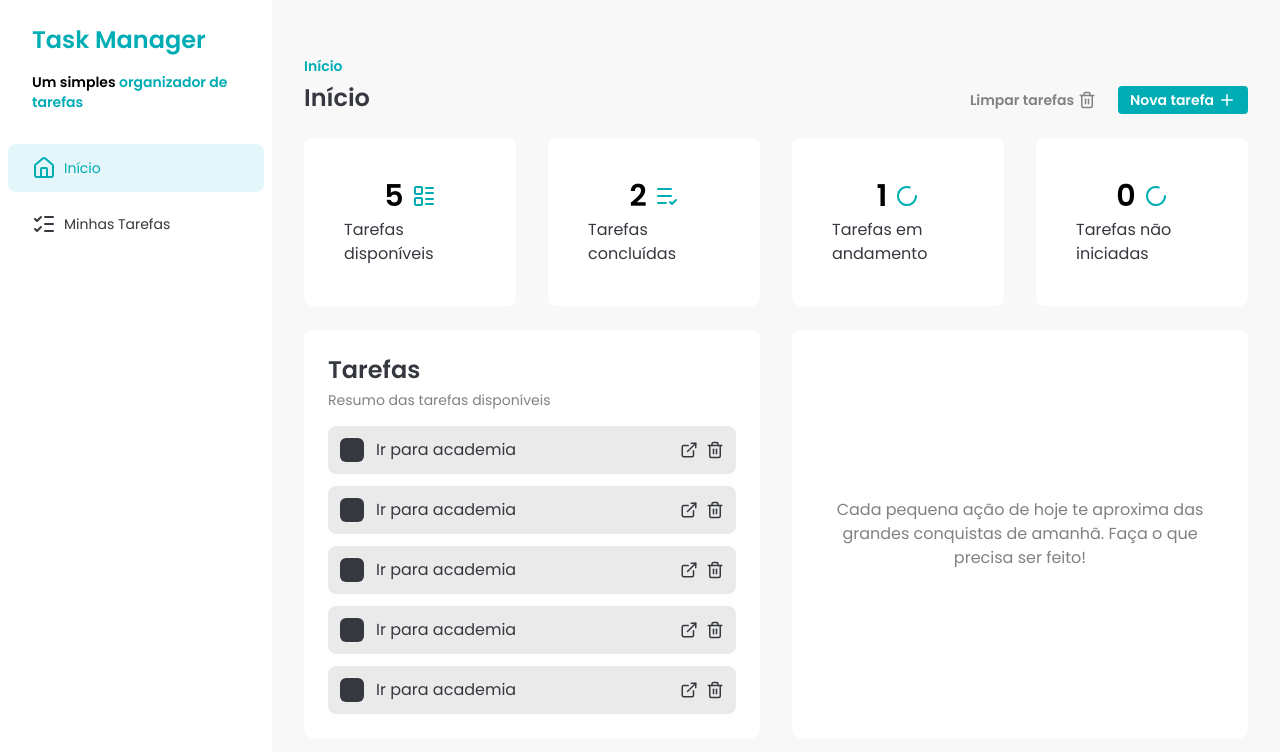
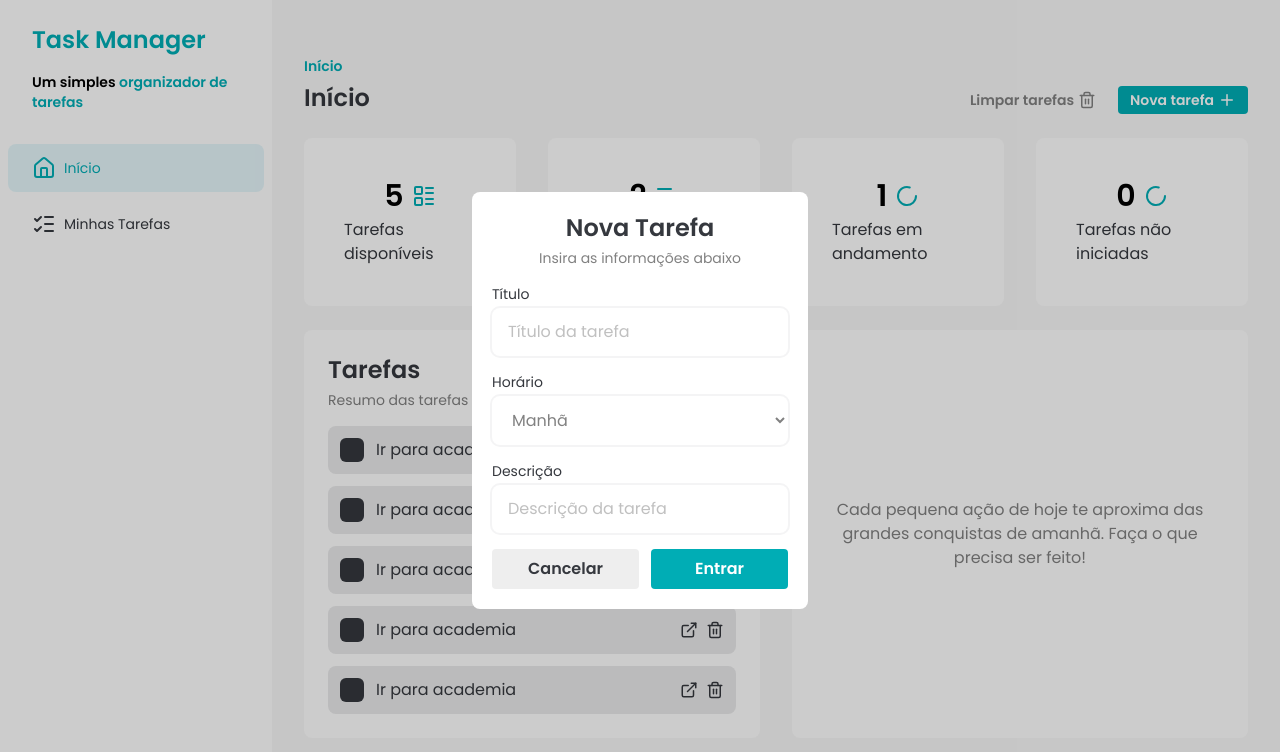
Before and after one commit to davifdev/task-manager-frontend, a React (Vite) app: page / in a window 1280 px wide. Both pictures are taken after a click on the button "Nova tarefa". Shown: the top 752 px of the page. Built offline with nearby package versions, Linux system fonts and the light colour scheme.

Commit message:
feat: create add task dialog component

```diff
--- /dev/null
+++ b/src/components/add-task-dialog.tsx
@@ -0,0 +1,42 @@
+import { Button } from "./button";
+import { Input } from "./input";
+import { InputSelect } from "./input-select";
+
+type AddTaskDialogProps = {
+  isDialogOpen: boolean;
+  handleToggleDialog: () => void;
+};
+
+export const AddTaskDialog = ({
+  isDialogOpen,
+  handleToggleDialog,
+}: AddTaskDialogProps) => {
+  if (!isDialogOpen) return;
+
+  return (
+    <div className="fixed top-0 left-0 flex h-screen w-screen items-center justify-center bg-black/20">
+      <div className="w-full max-w-84 space-y-4 rounded-lg bg-white p-5">
+        <div className="flex flex-col gap-1 text-center">
+          <h2 className="text-dark-blue text-2xl font-semibold">Nova Tarefa</h2>
+          <p className="text-dark-gray text-sm">Insira as informações abaixo</p>
+        </div>
+        <Input labelText="Título" placeholder="Título da tarefa" />
+        <InputSelect labelText="Horário" />
+        <Input labelText="Descrição" placeholder="Descrição da tarefa" />
+        <div className="flex items-center gap-3">
+          <Button
+            variant="cancel"
+            size="lg"
+            className="w-full"
+            onClick={handleToggleDialog}
+          >
+            Cancelar
+          </Button>
+          <Button variant="default" size="lg" className="w-full">
+            Entrar
+          </Button>
+        </div>
+      </div>
+    </div>
+  );
+};
--- a/src/components/button.tsx
+++ b/src/components/button.tsx
@@ -1,7 +1,7 @@
 import clsx from "clsx";
 import type { ComponentProps } from "react";
 
-type ButtonVariants = "default" | "ghost" | "danger";
+type ButtonVariants = "default" | "ghost" | "danger" | "cancel";
 type ButtonSizes = "sm" | "md" | "lg";
 
 type ButtonProps = {
@@ -18,6 +18,7 @@ export const Button = ({
     default: "bg-primary text-white",
     ghost: "bg-transparent text-dark-gray",
     danger: "bg-danger text-white",
+    cancel: "bg-light-gray text-dark-blue",
   };
 
   const buttonSizes: Record<ButtonSizes, string> = {
--- a/src/components/header.tsx
+++ b/src/components/header.tsx
@@ -1,25 +1,49 @@
-import type { ReactNode } from "react";
+import { useState } from "react";
+import { Button } from "./button";
+import { PlusIcon, Trash2Icon } from "lucide-react";
+import { AddTaskDialog } from "./add-task-dialog";
 
 type HeaderProps = {
-  children: ReactNode;
+  title: string;
+  subtitle: string;
 };
 
-export const Header = ({ children }: HeaderProps) => {
-  return <header className="flex items-end justify-between">{children}</header>;
+export const Header = ({ title, subtitle }: HeaderProps) => {
+  const [isDialogOpen, setIsDialogOpen] = useState(false);
+
+  const handleToggleDialog = () => {
+    setIsDialogOpen(!isDialogOpen);
+  };
+
+  return (
+    <header className="flex items-end justify-between">
+      <div className="flex flex-col gap-1.5">
+        <p className="text-primary text-sm font-semibold">{subtitle}</p>
+        <h2 className="text-dark-blue text-2xl font-semibold">{title}</h2>
+      </div>
+      <div className="flex items-center gap-2.5">
+        <Button
+          variant="ghost"
+          aria-label="Deletar todas as tarefas"
+          title="Deletar todas as tarefas"
+        >
+          Limpar tarefas
+          <Trash2Icon size={18} />
+        </Button>
+        <Button
+          variant="default"
+          aria-label="Criar uma nova tarefa"
+          title="Criar uma nova tarefa"
+          onClick={handleToggleDialog}
+        >
+          Nova tarefa
+          <PlusIcon size={18} />
+        </Button>
+      </div>
+      <AddTaskDialog
+        isDialogOpen={isDialogOpen}
+        handleToggleDialog={handleToggleDialog}
+      />
+    </header>
+  );
 };
-
-export const HeaderLeft = ({ children }: HeaderProps) => {
-  return <div className="flex flex-col gap-1.5">{children}</div>;
-};
-
-export const HeaderRight = ({ children }: HeaderProps) => {
-  return <div className="flex items-center gap-2.5">{children}</div>;
-};
-
-export const HeaderTitle = ({ children }: HeaderProps) => {
-  return <h2 className="text-dark-blue text-2xl font-semibold">{children}</h2>;
-};
-
-export const HeaderSubtitle = ({ children }: HeaderProps) => {
-  return <p className="text-primary text-sm font-semibold">{children}</p>;
-};
--- a/src/pages/dashboard.tsx
+++ b/src/pages/dashboard.tsx
@@ -1,12 +1,4 @@
-import { PlusIcon, Trash2Icon } from "lucide-react";
-import { Button } from "../components/button";
-import {
-  Header,
-  HeaderLeft,
-  HeaderRight,
-  HeaderSubtitle,
-  HeaderTitle,
-} from "../components/header";
+import { Header } from "../components/header";
 
 import { SummaryItems } from "../components/summary-items";
 import TaskItem from "../components/task-item";
@@ -14,30 +6,7 @@ import TaskItem from "../components/task-item";
 const Dashboard = () => {
   return (
     <section className="w-full space-y-6 px-8 pt-14">
-      <Header>
-        <HeaderLeft>
-          <HeaderSubtitle>Início</HeaderSubtitle>
-          <HeaderTitle>Início</HeaderTitle>
-        </HeaderLeft>
-        <HeaderRight>
-          <Button
-            variant="ghost"
-            aria-label="Deletar todas as tarefas"
-            title="Deletar todas as tarefas"
-          >
-            Limpar tarefas
-            <Trash2Icon size={18} />
-          </Button>
-          <Button
-            variant="default"
-            aria-label="Criar uma nova tarefa"
-            title="Criar uma nova tarefa"
-          >
-            Nova tarefa
-            <PlusIcon size={18} />
-          </Button>
-        </HeaderRight>
-      </Header>
+      <Header title="Início" subtitle="Início" />
       <SummaryItems />
       <div className="grid grid-cols-2 gap-8">
         <div className="space-y-4 rounded-lg bg-white p-6">
--- a/src/pages/tasks.tsx
+++ b/src/pages/tasks.tsx
@@ -1,49 +1,13 @@
-import {
-  CloudSunIcon,
-  MoonIcon,
-  PlusIcon,
-  SunIcon,
-  Trash2Icon,
-} from "lucide-react";
+import { CloudSunIcon, MoonIcon, SunIcon } from "lucide-react";
 
 import TaskItem from "../components/task-item";
 import TaskPeriod from "../components/taskPeriod";
-import {
-  Header,
-  HeaderLeft,
-  HeaderRight,
-  HeaderTitle,
-  HeaderSubtitle,
-} from "../components/header";
-import { Button } from "../components/button";
+import { Header } from "../components/header";
 
 const Tasks = () => {
   return (
     <section className="w-full space-y-6 px-8 pt-14">
-      <Header>
-        <HeaderLeft>
-          <HeaderSubtitle>Minhas Tarefas</HeaderSubtitle>
-          <HeaderTitle>Minhas Tarefas</HeaderTitle>
-        </HeaderLeft>
-        <HeaderRight>
-          <Button
-            variant="ghost"
-            aria-label="Deletar todas as tarefas"
-            title="Deletar todas as tarefas"
-          >
-            Limpar tarefas
-            <Trash2Icon size={18} />
-          </Button>
-          <Button
-            variant="default"
-            aria-label="Criar uma nova tarefa"
-            title="Criar uma nova tarefa"
-          >
-            Nova tarefa
-            <PlusIcon size={18} />
-          </Button>
-        </HeaderRight>
-      </Header>
+      <Header title="Minhas Tarefas" subtitle="Minhas Tarefas" />
       <div className="space-y-4 rounded-lg bg-white p-6">
         <div className="space-y-3">
           <TaskPeriod>
```
